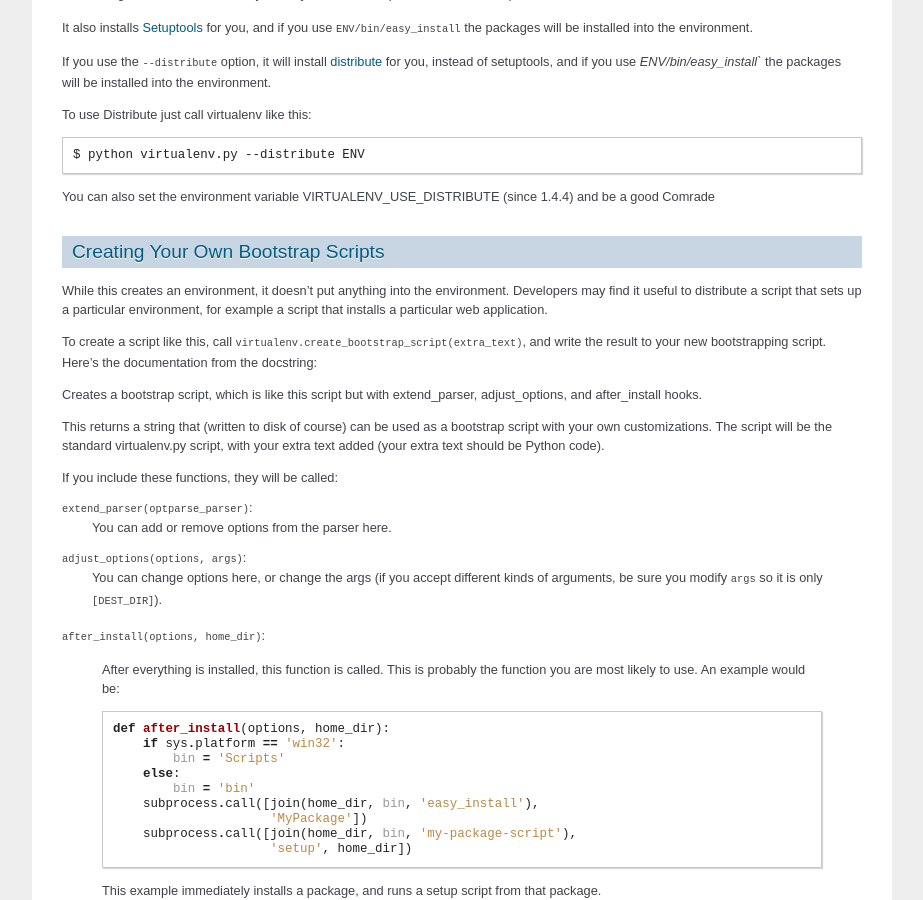
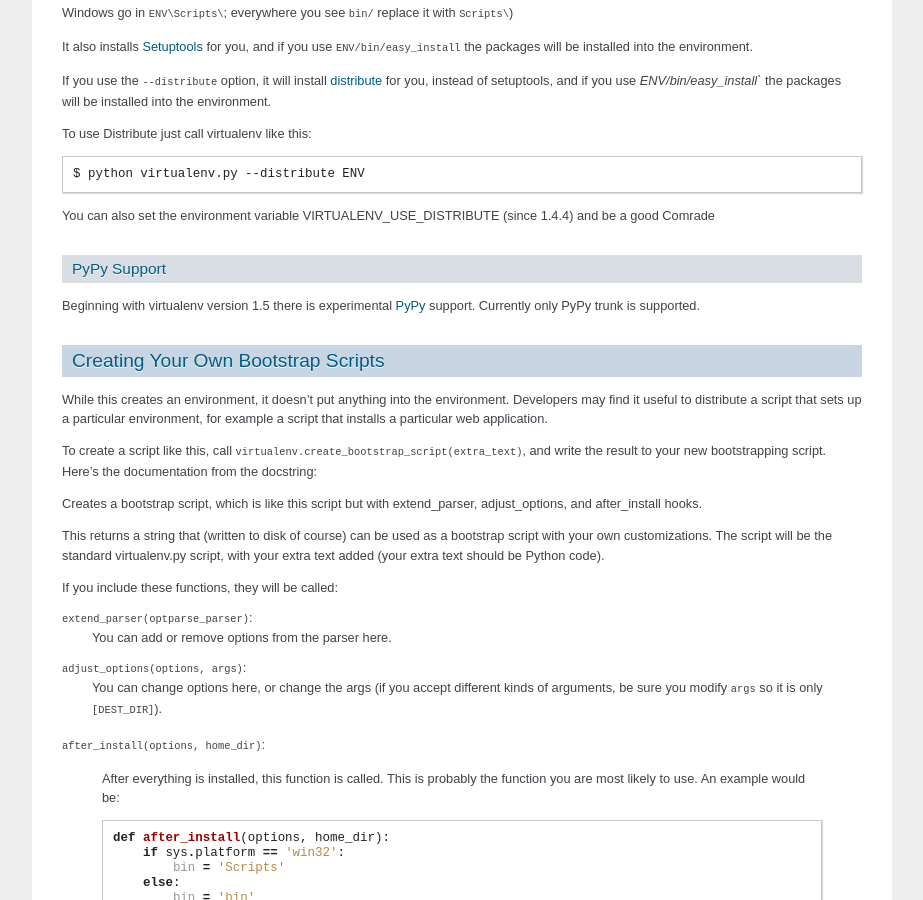
Before and after one commit to pypa/virtualenv, a Sphinx documentation site: the page built from docs/index.txt, in a window 1280 px wide and 900 px high, scrolled down 1275 px. Shown: the whole window, without its empty margins (198-1121 px from the left). Built offline with Sphinx 7.4.7, drawn with Linux system fonts in a browser that asks for light colours; some of the changed text lies outside the part shown.

Commit message:
Added a snippet about PyPy support requiring trunk.

```diff
--- a/docs/index.txt
+++ b/docs/index.txt
@@ -89,6 +89,12 @@
 
 You can also set the environment variable VIRTUALENV_USE_DISTRIBUTE (since 1.4.4)
 and be a good Comrade
+
+PyPy Support
+~~~~~~~~~~~~
+
+Beginning with virtualenv version 1.5 there is experimental `PyPy
+<http://pypy.org>`_ support. Currently only PyPy trunk is supported.
 
 Creating Your Own Bootstrap Scripts
 -----------------------------------
```
